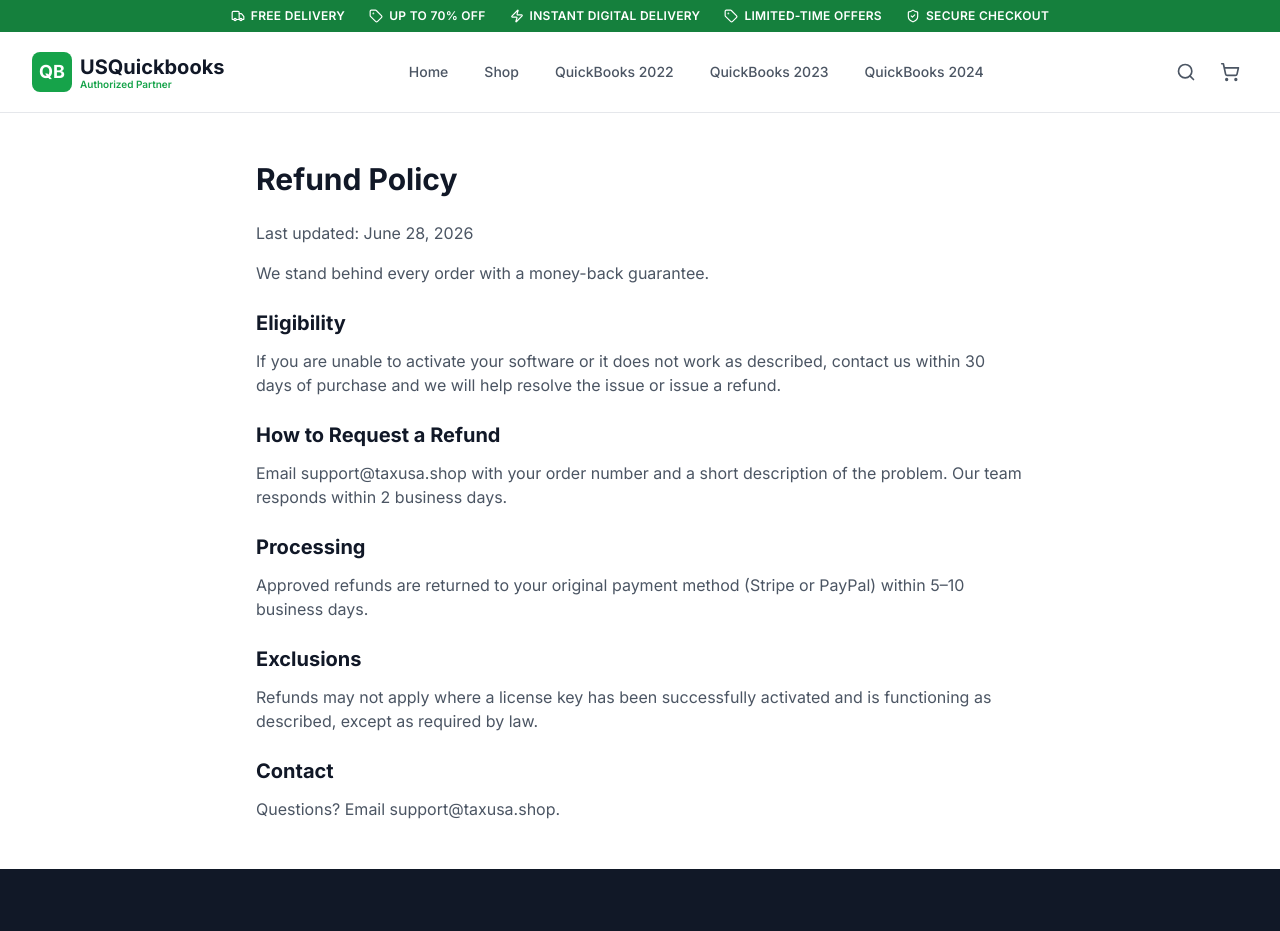
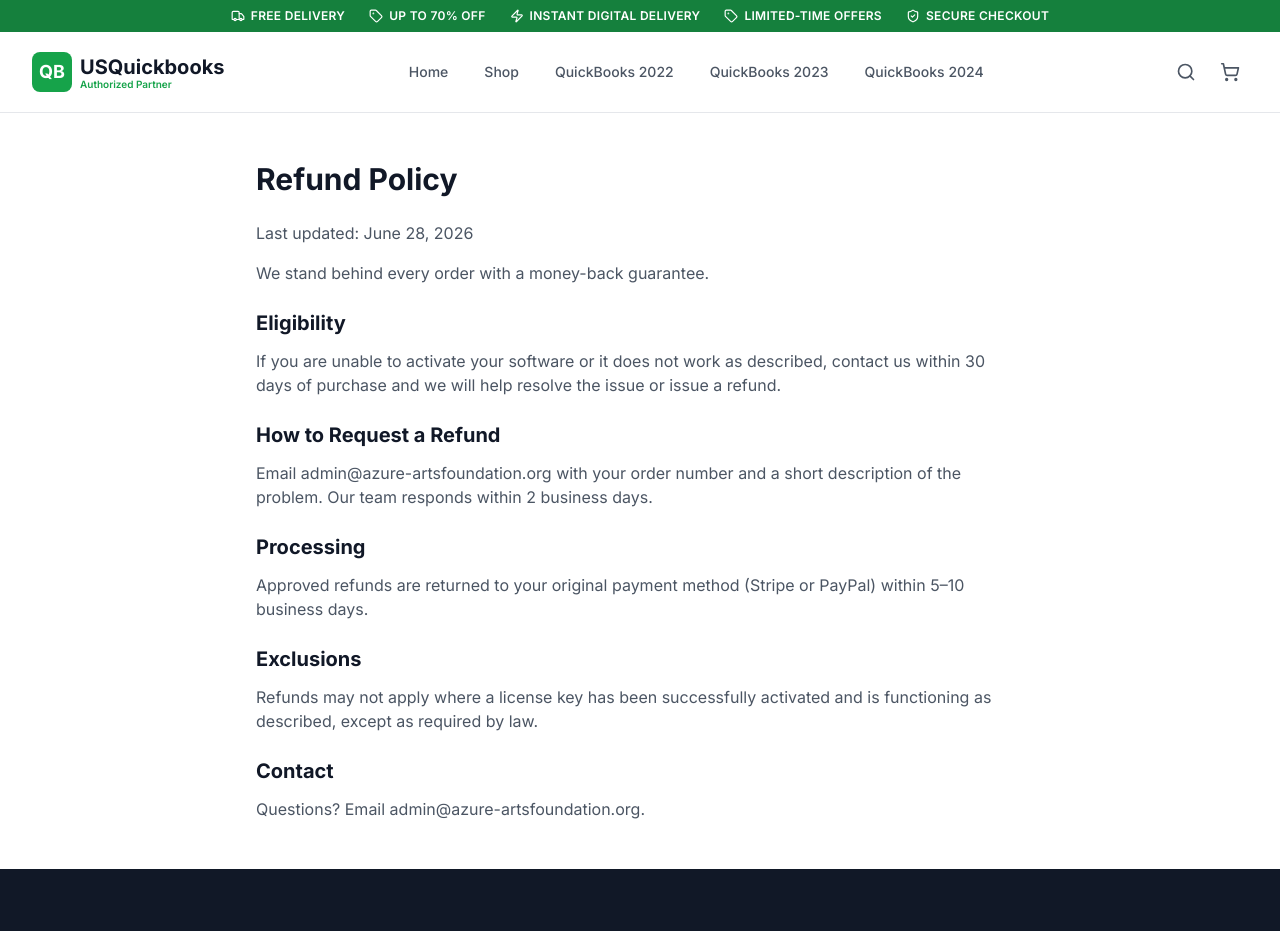
Before and after one commit to irmafiguero199/quiickbooks, a React (Vite) app in the folder quickbooks-shop/: page /refund-policy in a window 1280 px wide. Shown: the top 931 px of the page. Built offline with nearby package versions, Linux system fonts and the light colour scheme.

Commit message:
Update refund policy contact information and SEO

```diff
--- a/quickbooks-shop/src/pages/RefundPolicy.jsx
+++ b/quickbooks-shop/src/pages/RefundPolicy.jsx
@@ -3,7 +3,7 @@
 export default function RefundPolicy() {
   return (
     <>
-      <SEO title="Refund Policy" description="TaxUSA refund policy." pathname="/refund-policy" />
+      <SEO title="Refund Policy" description="azure-artsfoundation refund policy." pathname="/refund-policy" />
       <div className="container-main py-12">
         <div className="max-w-3xl mx-auto">
           <h1 className="text-3xl font-bold text-gray-900 mb-6">Refund Policy</h1>
@@ -16,7 +16,7 @@
             <p className="mb-4">If you are unable to activate your software or it does not work as described, contact us within 30 days of purchase and we will help resolve the issue or issue a refund.</p>
 
             <h2 className="text-xl font-bold text-gray-900 mt-6 mb-3">How to Request a Refund</h2>
-            <p className="mb-4">Email support@taxusa.shop with your order number and a short description of the problem. Our team responds within 2 business days.</p>
+            <p className="mb-4">Email admin@azure-artsfoundation.org with your order number and a short description of the problem. Our team responds within 2 business days.</p>
 
             <h2 className="text-xl font-bold text-gray-900 mt-6 mb-3">Processing</h2>
             <p className="mb-4">Approved refunds are returned to your original payment method (Stripe or PayPal) within 5–10 business days.</p>
@@ -25,7 +25,7 @@
             <p className="mb-4">Refunds may not apply where a license key has been successfully activated and is functioning as described, except as required by law.</p>
 
             <h2 className="text-xl font-bold text-gray-900 mt-6 mb-3">Contact</h2>
-            <p>Questions? Email support@taxusa.shop.</p>
+            <p>Questions? Email admin@azure-artsfoundation.org.</p>
           </div>
         </div>
       </div>
```
